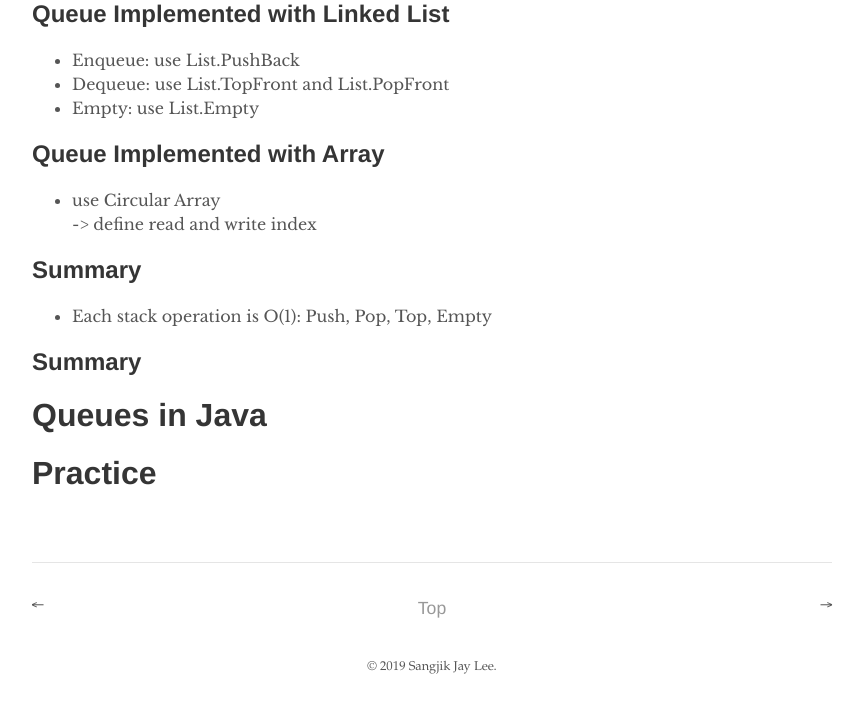
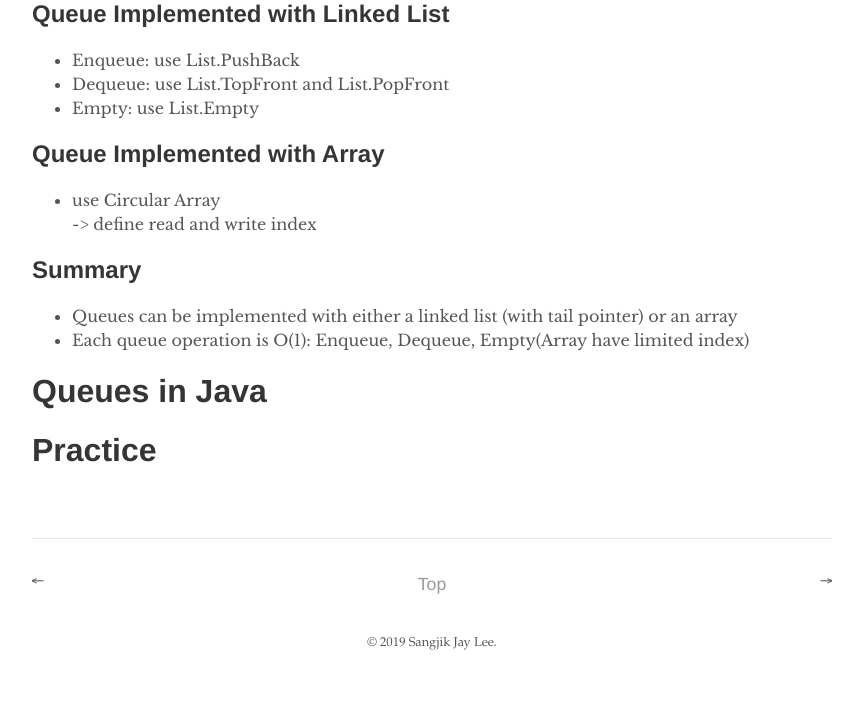
Before and after one commit to sangjik/sangjik.github.io, a Jekyll site: the page built from _posts/2019-01-23-Data-Structure-Queues.md, in a window 1280 px wide. Shown: the part 947-1657 px from the top of the page, without its empty margins (208-1071 px from the left). Built offline with Jekyll 4.4.1, drawn with Linux system fonts in a browser that asks for light colours; after the commit the page ends 1633 px from its top, so only the background shows below that.

Commit message:
edit post

```diff
--- a/_posts/2019-01-23-Data-Structure-Queues.md
+++ b/_posts/2019-01-23-Data-Structure-Queues.md
@@ -26,9 +26,8 @@ First In First Out
 -> define read and write index
 
 ## Summary
-- Each stack operation is O(1): Push, Pop, Top, Empty
-
-## Summary
+- Queues can be implemented with either a linked list (with tail pointer) or an array
+- Each queue operation is O(1): Enqueue, Dequeue, Empty(Array have limited index)
 
 # Queues in Java
 
```
